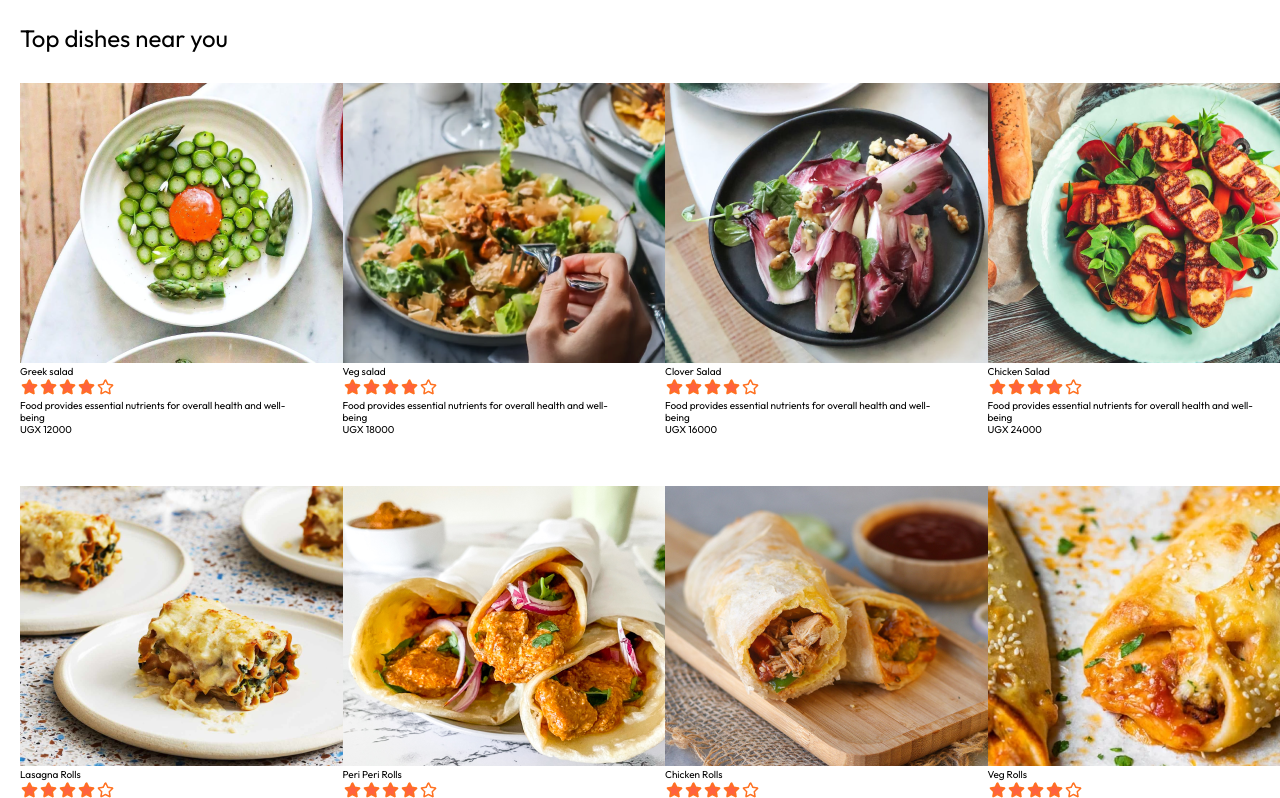
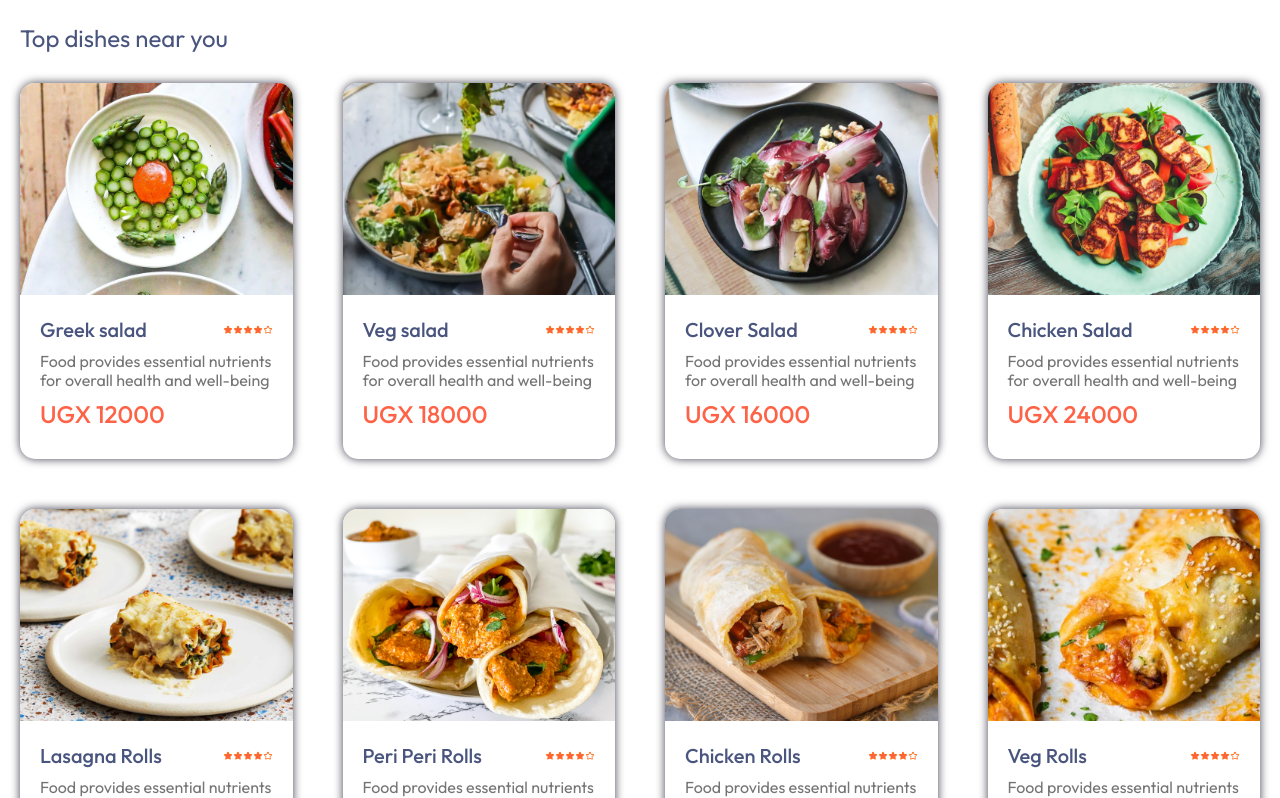
Before and after one commit to kalema1/chakulya, a React (Vite) app in the folder frontend/: page / in a window 1280 px wide. Shown: the part 1205-2003 px from the top of the page. Built offline with nearby package versions, Linux system fonts and the light colour scheme.

Commit message:
add styles for the FoodItem
- added styles for the foodItem component.

```diff
--- a/frontend/src/features/food/FoodItem.jsx
+++ b/frontend/src/features/food/FoodItem.jsx
@@ -1,17 +1,22 @@
+import styles from "./FoodItem.module.css";
+
 export default function FoodItem({ foodItem }) {
   const { name, image, description, price } = foodItem;
   return (
-    <div>
+    <div className={styles.itemConatiner}>
       <div>
-        <img src={image} alt="" />
+        <img className={styles.image} src={image} alt="" />
       </div>
-      <div>
-        <div>
-          <p>{name}</p>
-          <img src="frontend_assets/rating_starts.png" />
+      <div className={styles.itemdetailsContainer}>
+        <div className={styles.itemContainer}>
+          <p className={styles.name}>{name}</p>
+          <img
+            className={styles.ratingImg}
+            src="frontend_assets/rating_starts.png"
+          />
         </div>
-        <p>{description}</p>
-        <p>{`UGX ${price}`}</p>
+        <p className={styles.description}>{description}</p>
+        <p className={styles.price}>{`UGX ${price}`}</p>
       </div>
     </div>
   );
--- /dev/null
+++ b/frontend/src/features/food/FoodItem.module.css
@@ -0,0 +1,43 @@
+.itemConatiner {
+  border-radius: 1.5rem;
+  box-shadow: 0 0 1rem var(--color-box-shadow);
+}
+
+.image {
+  width: 100%;
+  border-radius: 1.5rem 1.5rem 0 0;
+}
+
+.itemdetailsContainer {
+  padding: 2rem;
+}
+
+.itemContainer {
+  display: flex;
+  align-items: center;
+  justify-content: space-between;
+  margin-bottom: 1rem;
+}
+
+.ratingImg {
+  display: block;
+  width: 5rem;
+}
+
+.name {
+  font-size: 2rem;
+  font-weight: 500;
+}
+
+.description {
+  font-size: 1.6rem;
+  color: var(--color-font-3);
+  margin-bottom: 1rem;
+}
+
+.price {
+  font-size: 2.4rem;
+  font-weight: 500;
+  margin-bottom: 1rem;
+  color: var(--color-border);
+}
--- a/frontend/src/index.css
+++ b/frontend/src/index.css
@@ -9,6 +9,7 @@
   --color-border: tomato;
   --color-border-2: #e2e2e2;
   --color-background: #fff4f2;
+  --color-box-shadow: #000015bf;
 }
 
 * {
@@ -17,6 +18,7 @@
   box-sizing: border-box;
   font-weight: 400;
   line-height: 1.2;
+  color: var(--color-font-2);
 }
 
 html,
```
